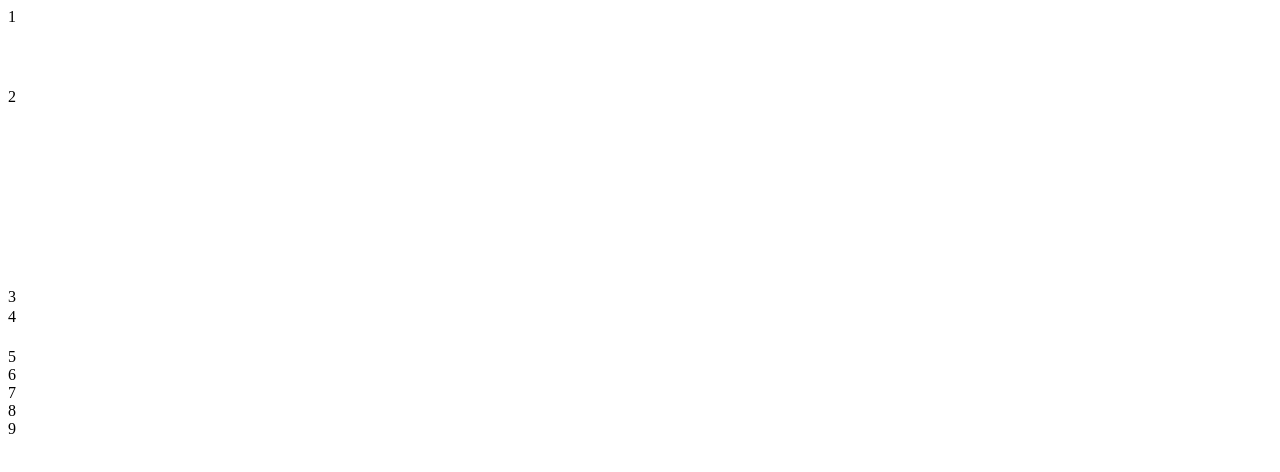
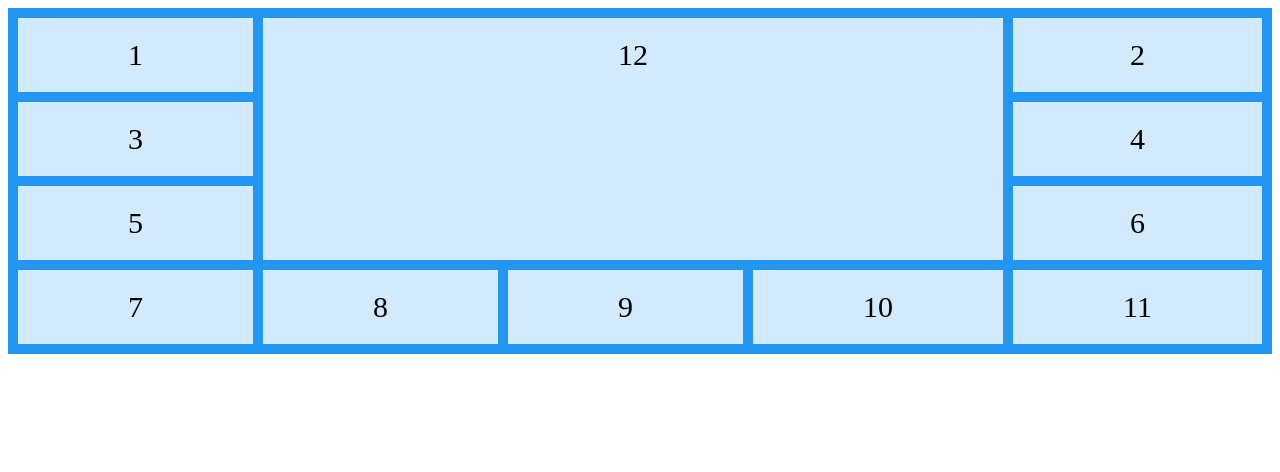
Before and after one commit to DawidKurkiewicz/Kurs1, a plain HTML site: page trening2/index.html in a window 1280 px wide. Drawn offline with Linux system fonts and the light colour scheme.

Commit message:
some cool grid properties

```diff
--- a/trening2/index.html
+++ b/trening2/index.html
@@ -6,8 +6,6 @@
     <meta http-equiv="X-UA-Compatible" content="ie=edge">
     <title>Document</title>
     <link rel='stylesheet' type='text/css' href='style.css'>
-
-
 </head>
 
 
@@ -24,6 +22,9 @@
        <div class='grid-item-7'>7</div>
        <div class='grid-item-8'>8</div>
        <div class='grid-item-9'>9</div>
+       <div class='grid-item-10'>10</div>
+       <div class='grid-item-11'>11</div>
+       <div class='grid-item-12'>12</div>
 
 
    </div>
--- a/trening2/style.css
+++ b/trening2/style.css
@@ -1,5 +1,19 @@
-.grid-container{
+.grid-item-12 {
+    grid-area: myArea;
+   }
+.grid-container {
     display: grid;
-    grid-template-rows: 80px 200px 20px 40px;
-
-}
+    grid-template-areas:
+      ' . myArea myArea myArea y '
+      ' . myArea myArea myArea y '
+      ' . myArea myArea myArea y ';
+    grid-gap: 10px;
+    background-color: #2196F3;
+    padding: 10px;
+   }
+.grid-container>div {
+    background-color: rgba(255, 255, 255, 0.8);
+    text-align: center;
+    padding:20px 0;
+    font-size: 30px;
+   }
```
Lines whose indentation alone changed are shown as unchanged.
